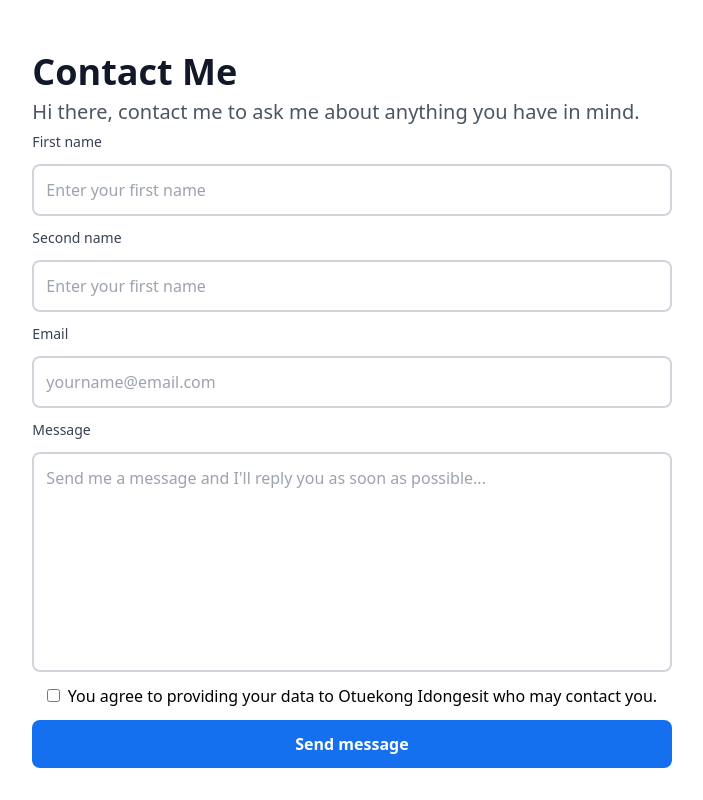
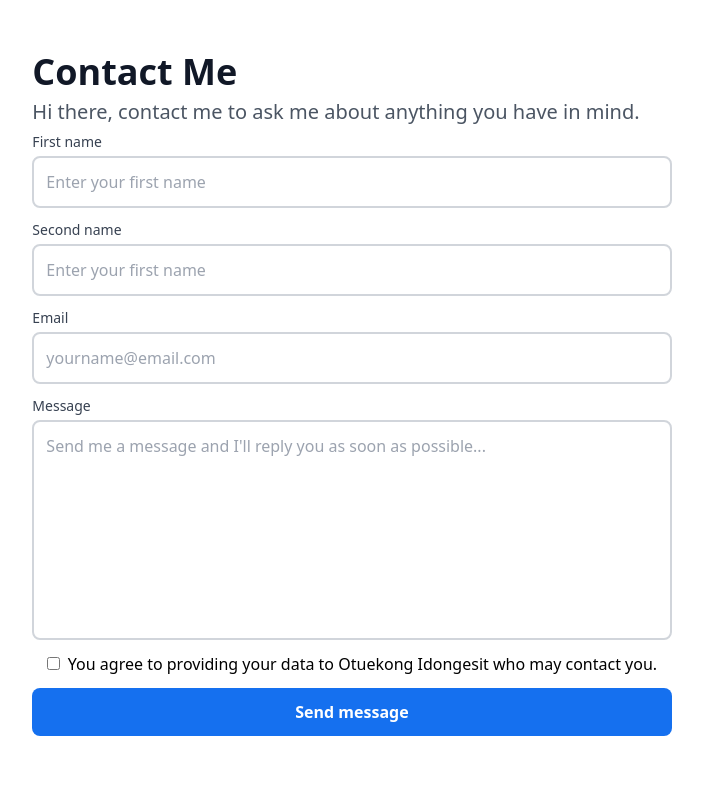
Before and after one commit to fizy500/hngi-9, a React (Create React App) app: page /contact in a window 1280 px wide. Shown: the top 800 px of the page, without its empty margins (288-991 px from the left). Built offline with nearby package versions, Linux system fonts and the light colour scheme.

Commit message:
style:Properly align labels to input.

```diff
--- a/src/Components/Links.jsx
+++ b/src/Components/Links.jsx
@@ -1,5 +1,4 @@
 import React from "react";
-import { Link } from "react-router-dom";
 
 export default function Links(props) {
   return (
--- a/src/Pages/Contact.jsx
+++ b/src/Pages/Contact.jsx
@@ -11,6 +11,7 @@ export default function Contact() {
           Hi there, contact me to ask me about anything you have in mind.
         </p>
         <form action="" className="flex flex-col space-y-3">
+          <div className="flex flex-col space-y-1">
             <label
               htmlFor="first_name"
               className=" text-sm  font-medium text-gray-700"
@@ -25,10 +26,12 @@ export default function Contact() {
               placeholder="Enter your first name"
               className="p-3 border-solid border-2 border-gray-300 rounded-lg outline-none focus:border-[#84CAFF]"
             />
+          </div>
 
+          <div className="flex flex-col space-y-1">
             <label
               htmlFor="last_name"
-            className=" text-sm  font-medium text-gray-700 mb-0"
+              className=" text-sm font-medium text-gray-700 mb-0"
             >
               Second name
             </label>
@@ -40,6 +43,8 @@ export default function Contact() {
               placeholder="Enter your first name"
               className="p-3 border-solid border-2 border-gray-300 rounded-lg outline-none focus:border-[#84CAFF]"
             />
+          </div>
+          <div className="flex flex-col space-y-1">
             <label
               htmlFor="email"
               className=" text-sm  font-medium text-gray-700"
@@ -54,6 +59,8 @@ export default function Contact() {
               placeholder="yourname@email.com"
               className="p-3 border-solid border-2 border-gray-300 rounded-lg outline-none focus:border-[#84CAFF]"
             />
+          </div>
+          <div className="flex flex-col space-y-1">
             <label
               htmlFor="message"
               className=" text-sm  font-medium text-gray-700"
@@ -69,6 +76,8 @@ export default function Contact() {
               placeholder="Send me a message and I'll reply you as soon as possible..."
               className="p-3 border-solid border-2 border-gray-300 rounded-lg resize-none outline-none focus:border-[#84CAFF]"
             />
+          </div>
+
           <div className="flex justify-center items-baseline space-x-2 px-1">
             <input
               type="checkbox"
```
Lines whose indentation alone changed are shown as unchanged.
